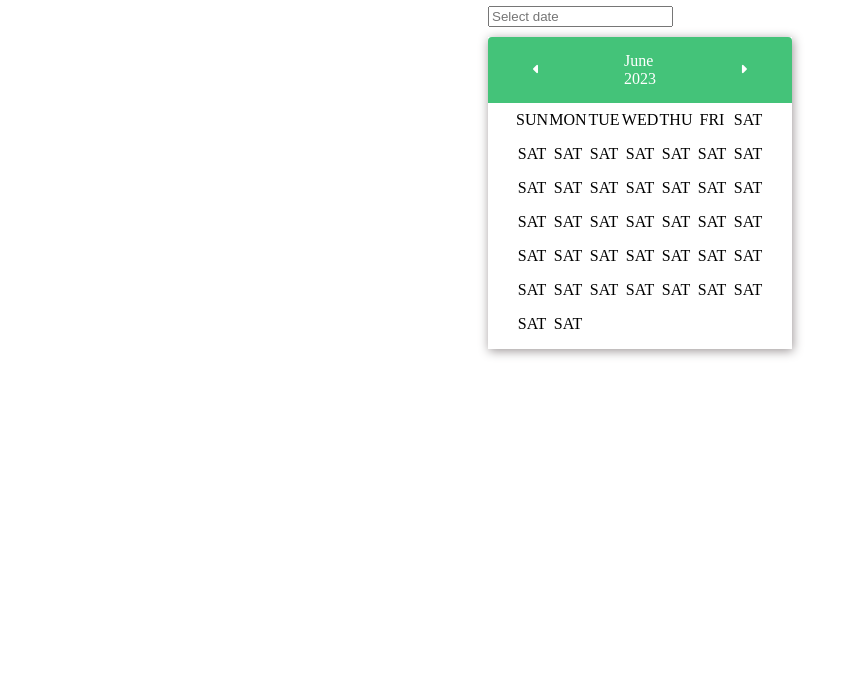
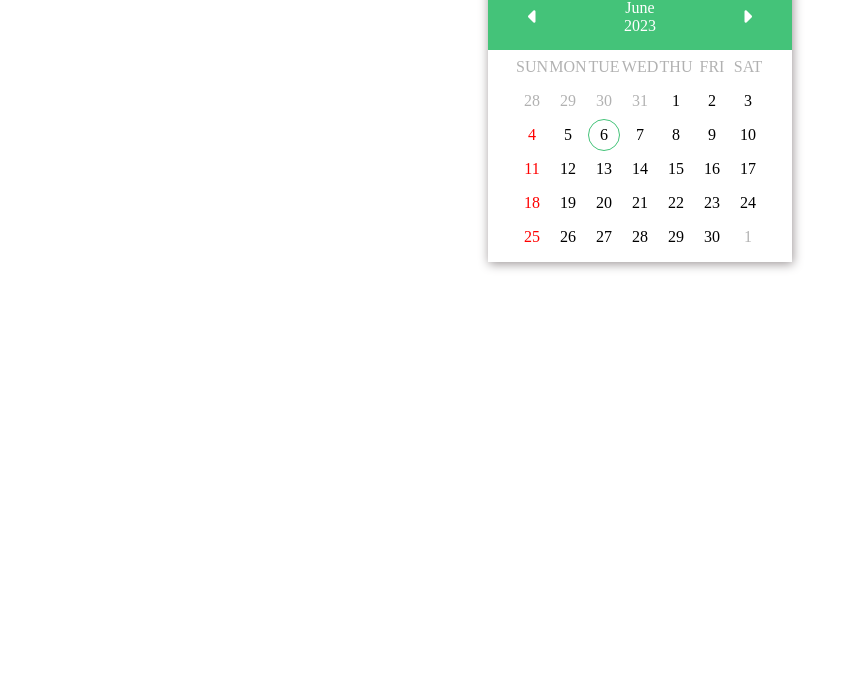
Before and after one commit to ITK-SHIN/js-calendar, a website: page template/index.html in a window 1280 px wide. Shown: the part 103-800 px from the top of the page, without its empty margins (0-862 px from the left). Drawn offline with Linux system fonts and the light colour scheme.

Commit message:
'동적_달력생성수정필요'

```diff
--- a/template/app.js
+++ b/template/app.js
@@ -1 +1,93 @@
-import datePicker from './components/calender.js';
+const date = new Date();
+
+const renderCalender = () => {
+  const viewYear = date.getFullYear();
+  const viewMonthNum = date.getMonth();
+
+  const monthArr = [
+    'January',
+    'February',
+    'March',
+    'April',
+    'May',
+    'June',
+    'July',
+    'August',
+    'September',
+    'October',
+    'November',
+    'December',
+  ];
+
+  const viewMonth = monthArr[date.getMonth()];
+
+  document.querySelector('.month').textContent = `${viewMonth}`;
+  document.querySelector('.year').textContent = `${viewYear}`;
+
+  const prevLast = new Date(viewYear, viewMonthNum, 0); //Wed May 31 2023 00:00:00 GMT+0900 (한국 표준시) -전 달 마지막날
+  const thisLast = new Date(viewYear, viewMonthNum + 1, 0); //Fri Jun 30 2023 00:00:00 GMT+0900 (한국 표준시) -이번 달 마지막날
+
+  const PLDate = prevLast.getDate(); // 31
+  const PLDay = prevLast.getDay(); //3(수요일)
+
+  const TLDate = thisLast.getDate(); //30
+  const TLDay = thisLast.getDay(); // 5(금요일)
+
+  const prevDates = [];
+  const thisDates = [...Array(TLDate + 1).keys()].slice(1);
+  const nextDates = [];
+
+  if (PLDay !== 6) {
+    for (let i = 0; i < PLDay + 1; i++) {
+      prevDates.unshift(PLDate - i);
+    }
+  }
+
+  for (let i = 1; i < 7 - TLDay; i++) {
+    nextDates.push(i);
+  }
+
+  prevDates.forEach((date, i) => {
+    prevDates[i] = `<div class='previous-day other'>${date}</div>`;
+  });
+
+  thisDates.forEach((date, i) => {
+    thisDates[i] = `<div class='all-day this'>${date}</div>`;
+  });
+
+  nextDates.forEach((date, i) => {
+    nextDates[i] = `<div class='next-day other'>${date}</div>`;
+  });
+
+  const dates = prevDates.concat(thisDates, nextDates);
+
+  document.querySelector('.all-days').innerHTML = dates.join(' ');
+
+  const today = new Date();
+  if (
+    viewMonthNum === today.getMonth() &&
+    viewYear === today.getUTCFullYear()
+  ) {
+    for (let date of document.querySelectorAll('.this')) {
+      if (+date.innerText === today.getDate()) {
+        date.classList.add('today');
+        break;
+      }
+    }
+  }
+};
+
+renderCalender();
+
+const prevMonth = () => {
+  date.setMonth(date.getMonth() - 1);
+  renderCalender();
+};
+
+const nextMonth = () => {
+  date.setMonth(date.getMonth() + 1);
+  renderCalender();
+};
+
+document.querySelector('.go-prev').addEventListener('click', prevMonth);
+document.querySelector('.go-next').addEventListener('click', nextMonth);
--- a/template/index.html
+++ b/template/index.html
@@ -1,40 +1,44 @@
 <!DOCTYPE html>
-<html lang="en">
+<html lang="ko">
 
 <head>
         <meta charset="UTF-8">
         <meta http-equiv="X-UA-Compatible" content="IE=edge">
         <meta name="viewport" content="width=device-width, initial-scale=1.0">
         <title>JS-MISSION4 구현하기</title>
+
+        <script src="https://kit.fontawesome.com/d47cd50f60.js" crossorigin="anonymous"></script>
+
         <link rel="stylesheet" href="style.css">
 
-        <script src="https://kit.fontawesome.com/d47cd50f60.js" crossorigin="anonymous"></script>
-        <script type="module" src="app.js"></script>
+        <script type="module" src="./app.js"></script>
 </head>
 
 <body>
         <input type="date">
 
-
         <div class="date">
 
                 <div class="date-picker">
                         <h1 class="date-picker-title">Date Picker</h1>
-                        <input class="date-picker-input" type="text" placeholder="Select date" readonly>
+                        <input class="date-picker-input" type="text" placeholder="Select date" readonly />
 
                         <div class="calendar">
                                 <div class="calendar-nav">
-                                        <button calss="calendar-nav-left-btn"><i
-                                                        class="fa-solid fa-caret-left"></i></button>
+                                        <button class="calendar-nav-btn go-prev">
+                                                <i class="fa-solid fa-caret-left"></i>
+                                        </button>
                                         <div class="calendar-nav-month-year">
                                                 <div class="month">June</div>
                                                 <div class="year">2023</div>
                                         </div>
-                                        <button calss="calendar-nav-right-btn"><i
-                                                        class="fa-solid fa-caret-right"></i></button>
+                                        <button class="calendar-nav-btn go-next">
+                                                <i class="fa-solid fa-caret-right"></i>
+                                        </button>
                                 </div>
 
                                 <div class="calendar-grid">
+                                        <div class="days">
                                                 <div class="day-of-the-week">SUN</div>
                                                 <div class="day-of-the-week">MON</div>
                                                 <div class="day-of-the-week">TUE</div>
@@ -42,43 +46,9 @@
                                                 <div class="day-of-the-week">THU</div>
                                                 <div class="day-of-the-week">FRI</div>
                                                 <div class="day-of-the-week">SAT</div>
-                                        <div class="day-of-the-week">SAT</div>
-                                        <div class="day-of-the-week">SAT</div>
-                                        <div class="day-of-the-week">SAT</div>
-                                        <div class="day-of-the-week">SAT</div>
-                                        <div class="day-of-the-week">SAT</div>
-                                        <div class="day-of-the-week">SAT</div>
-                                        <div class="day-of-the-week">SAT</div>
-                                        <div class="day-of-the-week">SAT</div>
-                                        <div class="day-of-the-week">SAT</div>
-                                        <div class="day-of-the-week">SAT</div>
-                                        <div class="day-of-the-week">SAT</div>
-                                        <div class="day-of-the-week">SAT</div>
-                                        <div class="day-of-the-week">SAT</div>
-                                        <div class="day-of-the-week">SAT</div>
-                                        <div class="day-of-the-week">SAT</div>
-                                        <div class="day-of-the-week">SAT</div>
-                                        <div class="day-of-the-week">SAT</div>
-                                        <div class="day-of-the-week">SAT</div>
-                                        <div class="day-of-the-week">SAT</div>
-                                        <div class="day-of-the-week">SAT</div>
-                                        <div class="day-of-the-week">SAT</div>
-                                        <div class="day-of-the-week">SAT</div>
-                                        <div class="day-of-the-week">SAT</div>
-                                        <div class="day-of-the-week">SAT</div>
-                                        <div class="day-of-the-week">SAT</div>
-                                        <div class="day-of-the-week">SAT</div>
-                                        <div class="day-of-the-week">SAT</div>
-                                        <div class="day-of-the-week">SAT</div>
-                                        <div class="day-of-the-week">SAT</div>
-                                        <div class="day-of-the-week">SAT</div>
-                                        <div class="day-of-the-week">SAT</div>
-                                        <div class="day-of-the-week">SAT</div>
-                                        <div class="day-of-the-week">SAT</div>
-                                        <div class="day-of-the-week">SAT</div>
-                                        <div class="day-of-the-week">SAT</div>
-                                        <div class="day-of-the-week">SAT</div>
-                                        <div class="day-of-the-week">SAT</div>
+                                        </div>
+                                        <div class="all-days"></div>
+
                                 </div>
                         </div>
                 </div>
--- a/template/style.css
+++ b/template/style.css
@@ -1,5 +1,7 @@
-.hidden {
-  visibility: hidden;
+* {
+  margin: 0;
+  padding: 0;
+  box-sizing: border-box;
 }
 
 .date {
@@ -26,7 +28,10 @@
 /******************** calendar-nav  스타일링 ***********************/
 .calendar-nav {
   display: flex;
-  justify-content: space-around;
+  justify-content: center;
+  align-items: center;
+
+  position: relative;
 
   background-color: #44c379;
   color: white;
@@ -39,24 +44,35 @@ i {
 }
 
 .calendar-nav-month-year {
+  text-align: center;
   padding: 15px 0;
 }
 
-button {
+.calendar-nav-btn {
   height: 20px;
   border: none;
   background-color: transparent;
   cursor: pointer;
   margin-top: 22px;
+
+  font-size: 20px;
 }
 
-.calendar-nav-left-btn {
-  position: relative;
-  top: 100px;
+.go-prev {
+  position: absolute;
+  top: 0;
+  left: 40px;
+}
+
+.go-next {
+  position: absolute;
+  top: 0;
+  right: 40px;
 }
 
 /* 그리드 */
-.calendar-grid {
+.days,
+.all-days {
   width: 100%;
   margin-top: 0.5rem;
   margin-bottom: 1rem;
@@ -68,3 +84,34 @@ button {
 
   /*   border: 1px solid red; */
 }
+
+.all-day:nth-child(7n + 1) {
+  color: red;
+}
+
+.hidden {
+  visibility: hidden;
+}
+
+.day-of-the-week,
+.other {
+  opacity: 0.3;
+}
+
+.today {
+  position: relative;
+}
+
+.today::before {
+  position: absolute;
+  top: 50%;
+  left: 50%;
+  transform: translate(-50%, -50%);
+  z-index: -1;
+  width: 30px;
+  height: 30px;
+  display: block;
+  border: 1px solid #44c379;
+  border-radius: 50%;
+  content: ' ';
+}
```
Also changed, not shown: template/components/datePicker.js (added, +36 -0 lines), template/components/index.js (deleted, +0 -10 lines), template/components/calendar.js (added), template/components/calender.js (deleted). Lines whose indentation alone changed are shown as unchanged.
